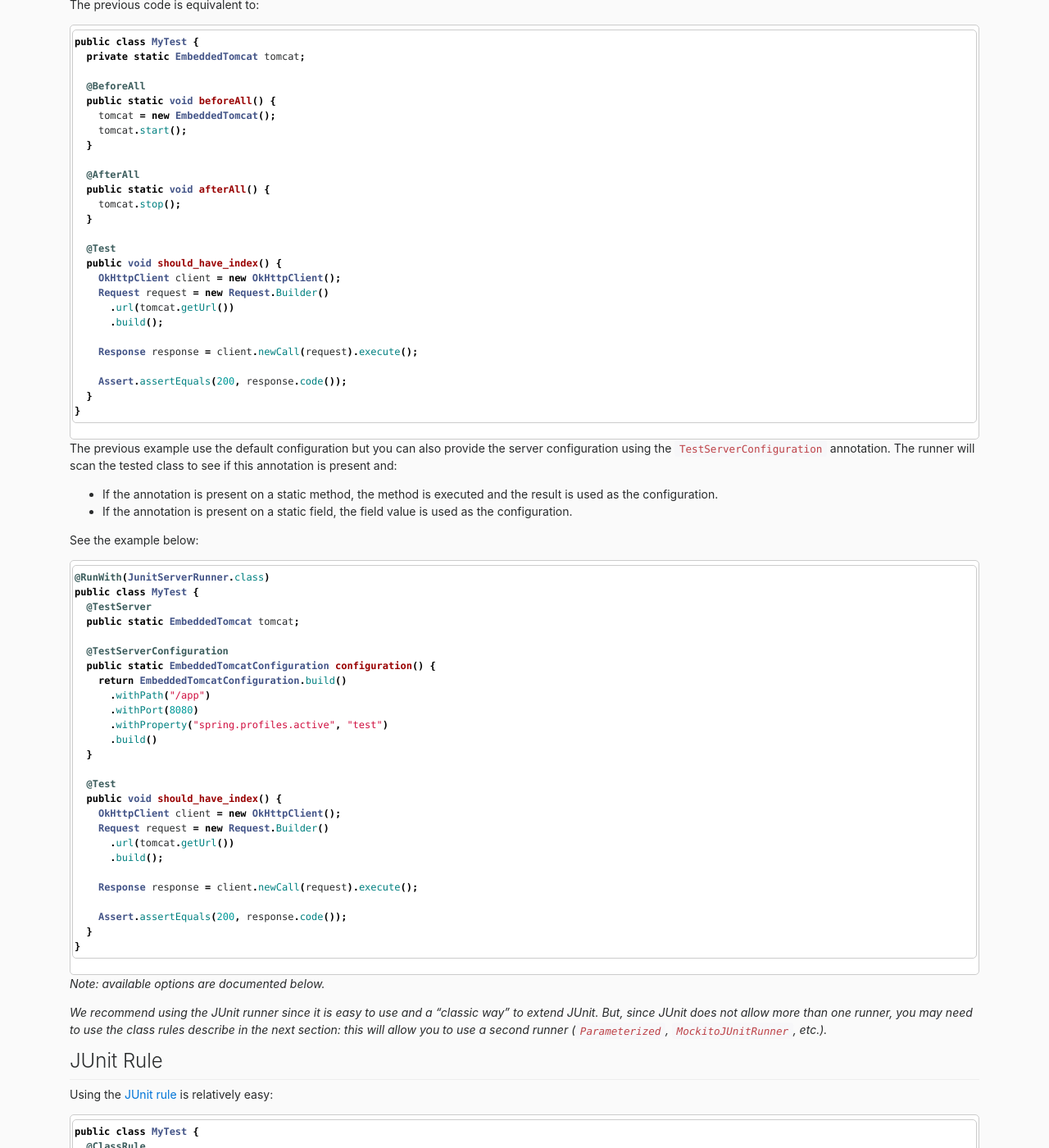
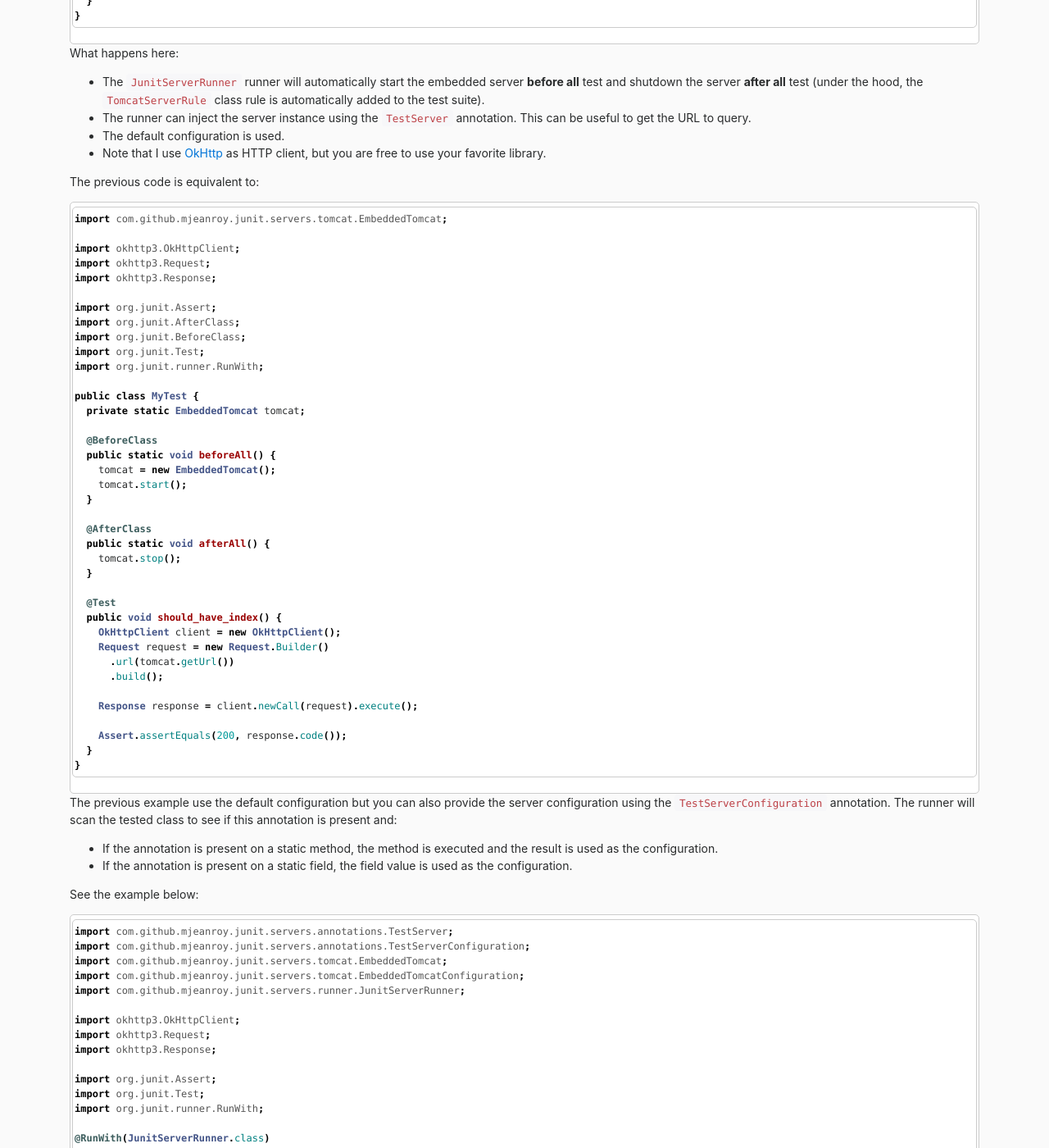
Before and after one commit to mjeanroy/junit-servers, a Jekyll site: the page built from docs/01-tomcat.md, in a window 1280 px wide and 1400 px high, scrolled down 1286 px. Shown: the whole window at 82% size. Built offline with Jekyll 4.4.1, drawn with Linux system fonts in a browser that asks for light colours; our own code applies the rules of GitHub Pages for plain Markdown files; some of the changed text lies outside the part shown.

Commit message:
docs: add imports to code sample

````diff
--- a/docs/01-tomcat.md
+++ b/docs/01-tomcat.md
@@ -32,6 +32,18 @@ Once installed, let's see how to use it.
 The simplest way to start is to use the dedicated [JUnit runner](https://github.com/junit-team/junit4/wiki/test-runners), see the example below:
 
 ```java
+import com.github.mjeanroy.junit.servers.annotations.TestServer;
+import com.github.mjeanroy.junit.servers.tomcat.EmbeddedTomcat;
+import com.github.mjeanroy.junit.servers.runner.JunitServerRunner;
+
+import okhttp3.OkHttpClient;
+import okhttp3.Request;
+import okhttp3.Response;
+
+import org.junit.Assert;
+import org.junit.Test;
+import org.junit.runner.RunWith;
+
 @RunWith(JunitServerRunner.class)
 public class MyTest {
   @TestServer
@@ -60,16 +72,28 @@ What happens here:
 The previous code is equivalent to:
 
 ```java
+import com.github.mjeanroy.junit.servers.tomcat.EmbeddedTomcat;
+
+import okhttp3.OkHttpClient;
+import okhttp3.Request;
+import okhttp3.Response;
+
+import org.junit.Assert;
+import org.junit.AfterClass;
+import org.junit.BeforeClass;
+import org.junit.Test;
+import org.junit.runner.RunWith;
+
 public class MyTest {
   private static EmbeddedTomcat tomcat;
 
-  @BeforeAll
+  @BeforeClass
   public static void beforeAll() {
     tomcat = new EmbeddedTomcat();
     tomcat.start();
   }
 
-  @AfterAll
+  @AfterClass
   public static void afterAll() {
     tomcat.stop();
   }
@@ -95,6 +119,20 @@ The previous example use the default configuration but you can also provide the
 See the example below:
 
 ```java
+import com.github.mjeanroy.junit.servers.annotations.TestServer;
+import com.github.mjeanroy.junit.servers.annotations.TestServerConfiguration;
+import com.github.mjeanroy.junit.servers.tomcat.EmbeddedTomcat;
+import com.github.mjeanroy.junit.servers.tomcat.EmbeddedTomcatConfiguration;
+import com.github.mjeanroy.junit.servers.runner.JunitServerRunner;
+
+import okhttp3.OkHttpClient;
+import okhttp3.Request;
+import okhttp3.Response;
+
+import org.junit.Assert;
+import org.junit.Test;
+import org.junit.runner.RunWith;
+
 @RunWith(JunitServerRunner.class)
 public class MyTest {
   @TestServer
@@ -102,7 +140,7 @@ public class MyTest {
 
   @TestServerConfiguration
   public static EmbeddedTomcatConfiguration configuration() {
-    return EmbeddedTomcatConfiguration.build()
+    return EmbeddedTomcatConfiguration.builder()
       .withPath("/app")
       .withPort(8080)
       .withProperty("spring.profiles.active", "test")
@@ -132,6 +170,16 @@ public class MyTest {
 Using the [JUnit rule](https://github.com/junit-team/junit4/wiki/Rules) is relatively easy:
 
 ```java
+import com.github.mjeanroy.junit.servers.rules.TomcatServerRule;
+
+import okhttp3.OkHttpClient;
+import okhttp3.Request;
+import okhttp3.Response;
+
+import org.junit.Assert;
+import org.junit.ClassRule;
+import org.junit.Test;
+
 public class MyTest {
   @ClassRule
   public static final TomcatServerRule tomcatRule = new TomcatServerRule();
@@ -157,6 +205,17 @@ What happens here:
 Sometimes, you will have to change some configuration option, this is possible using the dedicated builder:
 
 ```java
+import com.github.mjeanroy.junit.servers.rules.TomcatServerRule;
+import com.github.mjeanroy.junit.servers.tomcat.EmbeddedTomcatConfiguration;
+
+import okhttp3.OkHttpClient;
+import okhttp3.Request;
+import okhttp3.Response;
+
+import org.junit.Assert;
+import org.junit.ClassRule;
+import org.junit.Test;
+
 public class MyTest {
   @ClassRule
   public static final TomcatServerRule tomcatRule = new TomcatServerRule(EmbeddedTomcatConfiguration.builder()
@@ -202,6 +261,13 @@ The following options can be customized:
 Here is an example that creates a rule using a configuration object:
 
 ```java
+import com.github.mjeanroy.junit.servers.rules.TomcatServerRule;
+import com.github.mjeanroy.junit.servers.tomcat.EmbeddedTomcatConfiguration;
+
+import org.junit.ClassRule;
+
+// Other imports...
+
 public class MyTest {
   private static final EmbeddedTomcatConfiguration configuration = EmbeddedTomcatConfiguration.builder()
     .withPath("/app")
@@ -238,6 +304,18 @@ For example, this can be useful:
 The example below use a hook to log server events:
 
 ```java
+import com.github.mjeanroy.junit.servers.rules.TomcatServerRule;
+import com.github.mjeanroy.junit.servers.servers.Hook;
+import com.github.mjeanroy.junit.servers.tomcat.EmbeddedTomcatConfiguration;
+
+import okhttp3.OkHttpClient;
+import okhttp3.Request;
+import okhttp3.Response;
+
+import org.junit.Assert;
+import org.junit.ClassRule;
+import org.junit.Test;
+
 public class MyTest {
   @ClassRule
   public static final TomcatServerRule tomcatRule = new TomcatServerRule(EmbeddedTomcatConfiguration.builder()
````
Also changed, not shown: other parts of docs/01-tomcat.md (+1 -1 lines), docs/00-introduction.md (+13 -1 lines), docs/02-jetty.md (+79 -3 lines).
